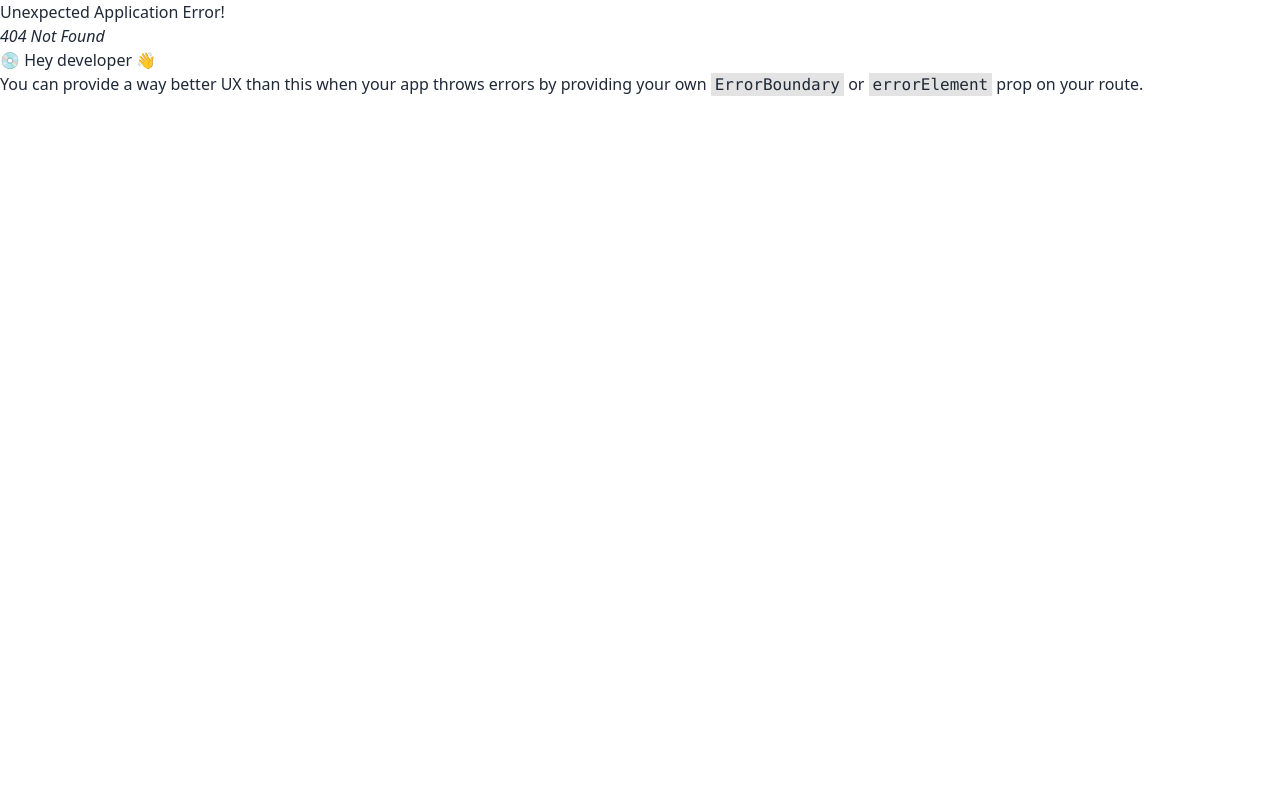
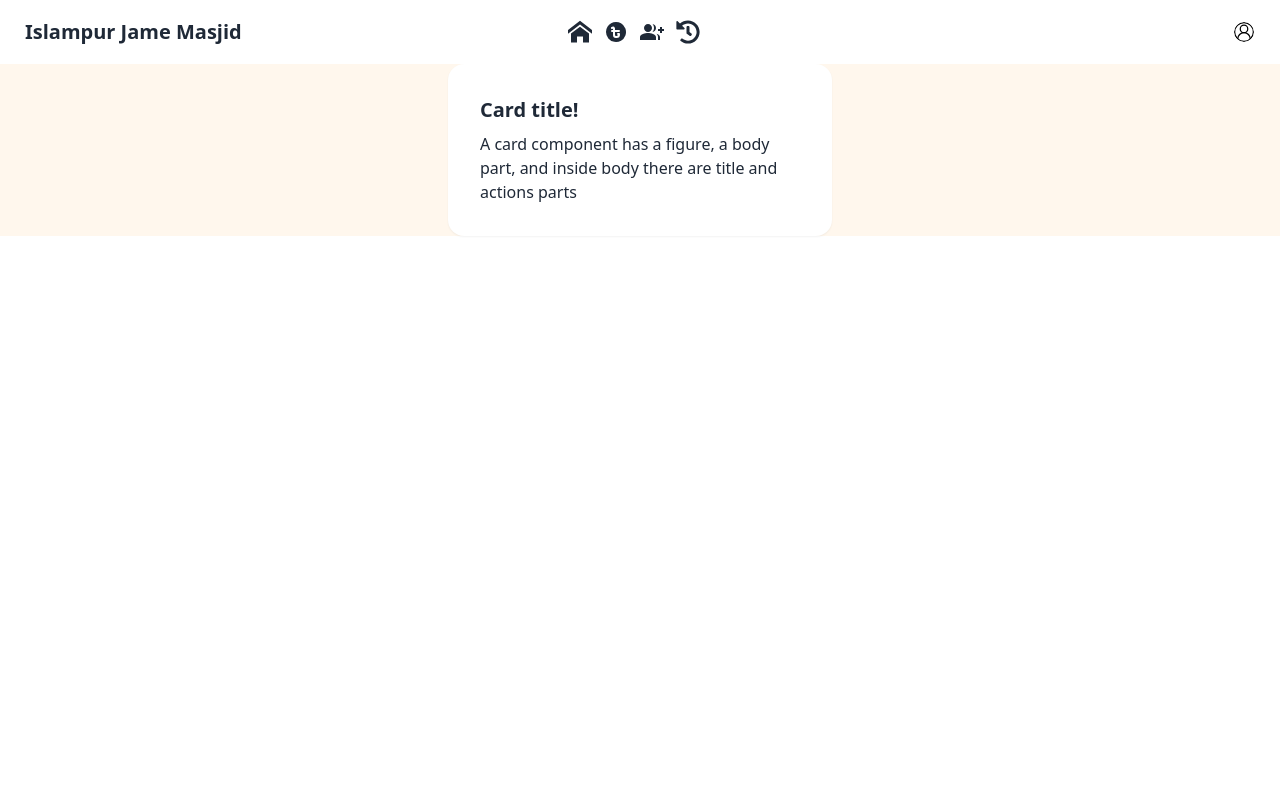
Before and after one commit to AdnaNation/Islampur-Jame-Masjid, a React (Vite) app: page /payment in a window 1280 px wide. Before the commit this address had no page. Shown: the top 800 px of the page. Built offline with nearby package versions, Linux system fonts and the light colour scheme; no server answers.

Commit message:
payment history added

```diff
--- a/src/Routes/Route.jsx
+++ b/src/Routes/Route.jsx
@@ -8,6 +8,7 @@ import AdminSignIn from "../pages/AdminSignIn";
 import AddUser from "../pages/AddUser";
 import AdminRoute from "./AdminRoute";
 import AdminDashboard from "../pages/AdminDashboard";
+import PaymentHistory from "../pages/PaymentHistory";
 
 const router = createBrowserRouter([
     {
@@ -35,6 +36,10 @@ const router = createBrowserRouter([
                 element: <AdminSignIn />
             },
             {
+                path: '/payment',
+                element: <PaymentHistory />
+            },
+            {
                 path: '/addUser',
                 element: <AdminRoute><AddUser /> </AdminRoute>
             },
--- a/src/components/NavNew.jsx
+++ b/src/components/NavNew.jsx
@@ -5,6 +5,7 @@ import { TbCoinTakaFilled } from "react-icons/tb";
 import { IoLogIn, IoLogOut } from "react-icons/io5";
 import { MdDashboard, MdGroupAdd } from "react-icons/md";
 import useAdmin from "../hooks/useAdmin";
+import { FaHistory } from "react-icons/fa";
 const Navbar = () => {
   const userNumber = localStorage.getItem('Number');
   const [isAdmin]= useAdmin()
@@ -35,6 +36,7 @@ const Navbar = () => {
             <NavLink to="/" className='md:text-2xl text-xl'><ImHome /></NavLink>
             <NavLink to="/fee" className='md:text-2xl text-xl'><TbCoinTakaFilled /> </NavLink>
             <NavLink to="/addUser" className='md:text-2xl text-xl'><MdGroupAdd /> </NavLink>
+            <NavLink to="/payment" className='md:text-2xl text-xl'><FaHistory /> </NavLink>
             {
               isAdmin &&
               <NavLink to="/adminDashboard" className='md:text-2xl text-xl'><MdDashboard /> </NavLink>
@@ -53,14 +55,17 @@ const Navbar = () => {
       </div>
       <div className="navbar-center hidden lg:flex">
         <ul className="menu menu-horizontal px-1">
-          <NavLink className="mr-1 text-2xl" to="/">
+          <NavLink className="mr-3 text-2xl" to="/">
           <ImHome />
           </NavLink>
-          <NavLink className="mr-1 text-2xl" to="/fee">
+          <NavLink className="mr-3 text-2xl" to="/fee">
           <TbCoinTakaFilled />
           </NavLink>
-          <NavLink className="mr-1 text-2xl" to="/addUser">
+          <NavLink className="mr-3 text-2xl" to="/addUser">
           <MdGroupAdd />
+          </NavLink>
+          <NavLink className="mr-3 text-2xl" to="/payment">
+          <FaHistory />
           </NavLink>
           {
               isAdmin &&
--- a/src/pages/AdminDashboard.jsx
+++ b/src/pages/AdminDashboard.jsx
@@ -50,7 +50,7 @@ const AdminDashboard = () => {
   ];
 
   return (
-    <div className="max-w-4xl min-h-screen mx-auto border p-2 ">
+    <div className="max-w-4xl min-h-screen mx-auto border p-2 bg-orange-50">
       <div className="flex items-center justify-center flex-col">
         <p className="font-semibold">তারাবীর হিসাব</p>
         <div className="flex items-center gap-1">
@@ -79,7 +79,8 @@ const AdminDashboard = () => {
           </p>
         </div>
       </div>
-      <div className=" max-w-xs  bg-white shadow-lg rounded-2xl p-4 mx-auto">
+     <div>
+     <div className=" max-w-xs  bg-white shadow-lg rounded-2xl p-4 mx-auto">
         <div className="flex items-center">
           <p className="ml-2 text-gray-700 text-md font-semibold">
             {" "}
@@ -104,7 +105,7 @@ const AdminDashboard = () => {
       {/* PieChart */}
       <div className="w-full h-[300px]">
         <ResponsiveContainer width="100%" height="100%">
-          <PieChart>
+          <PieChart >
             <Pie
               data={pieData}
               dataKey="value"
@@ -124,6 +125,7 @@ const AdminDashboard = () => {
           </PieChart>
         </ResponsiveContainer>
       </div>
+     </div>
     </div>
   );
 };
--- a/src/pages/FeePage.jsx
+++ b/src/pages/FeePage.jsx
@@ -36,6 +36,7 @@ const FeePage = () => {
     month: "short",
     year: "numeric",
   });
+  const time = new Date().toLocaleString()
   const monthTranslation = {
     January: "জানুয়ারি",
     February: "ফেব্রুয়ারি",
@@ -205,6 +206,17 @@ const FeePage = () => {
         refetch()
         setLoading(false);
         setIsOpen5(false);
+        const paymentData = {
+          name: data?.data?.NameBn,
+          home: data?.data.HomeName,
+          fee: data?.data?.Tarabi?.fee,
+          type: 'Tarabi',
+          time,
+
+        }
+         axiosPublic.post('/payment', paymentData).then(res=>{
+          console.log(res);
+         })
       }
     });
     console.log(selectedId);
@@ -293,7 +305,7 @@ const FeePage = () => {
           </table>
 
           <dialog id="my_modal_1" className="modal">
-            <div className="modal-box">
+            <div className="modal-box bg-orange-50">
               {/* ............ */}
 
               <div className="max-w-2xl mx-auto bg-gray-100 flex flex-col items-center">
--- /dev/null
+++ b/src/pages/PaymentHistory.jsx
@@ -0,0 +1,15 @@
+
+const PaymentHistory = () => {
+    return (
+        <div className="flex justify-center bg-orange-50">
+           <div className="card bg-base-100 w-96 shadow-sm">
+  <div className="card-body">
+    <h2 className="card-title">Card title!</h2>
+    <p>A card component has a figure, a body part, and inside body there are title and actions parts</p>
+  </div>
+</div>
+        </div>
+    );
+};
+
+export default PaymentHistory;
```
